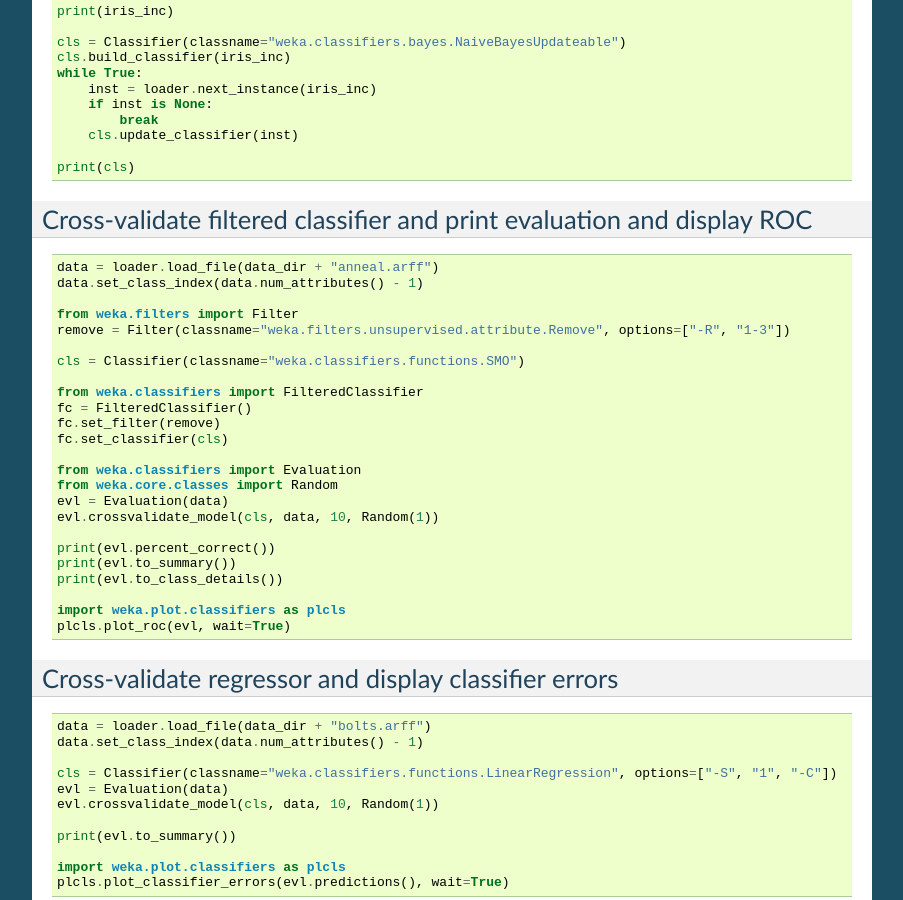
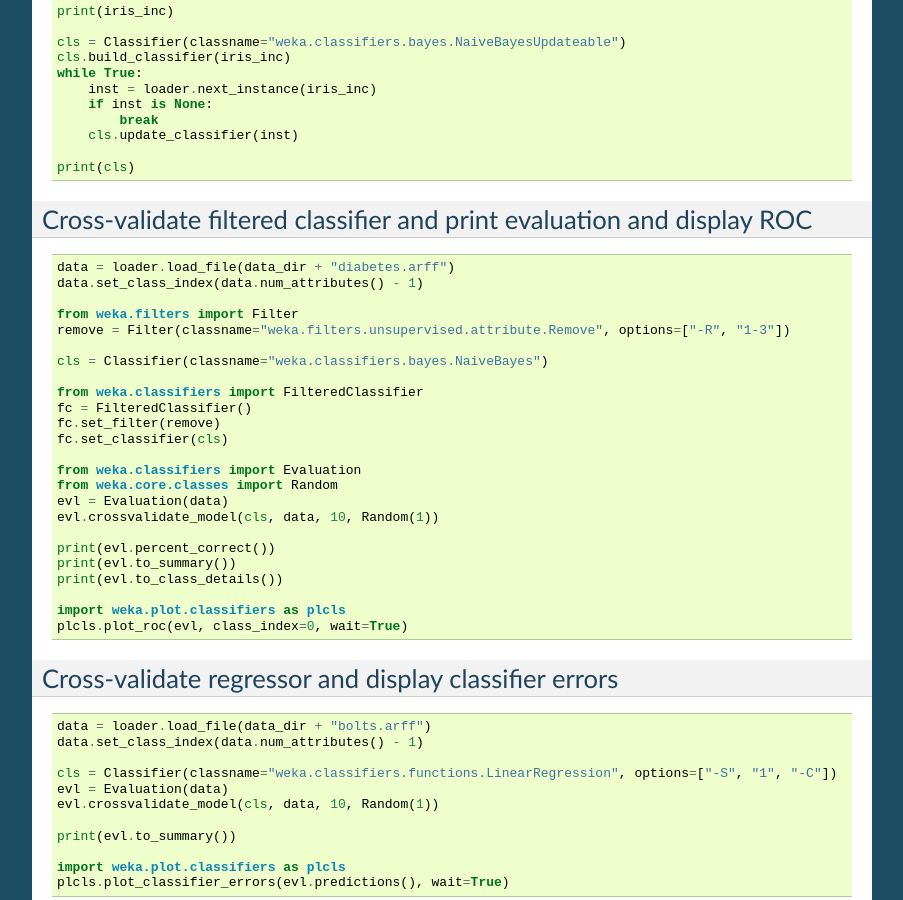
Before and after one commit to fracpete/python-weka-wrapper, a Sphinx documentation site: the page built from doc/source/examples.rst, in a window 1280 px wide and 900 px high, scrolled down 1030 px. Shown: the whole window, without its empty margins (198-1101 px from the left). Built offline with Sphinx 7.4.7, drawn with Linux system fonts in a browser that asks for light colours.

Commit message:
better example for producing a more interesting ROC curve

```diff
--- a/doc/source/examples.rst
+++ b/doc/source/examples.rst
@@ -87,13 +87,13 @@ Cross-validate filtered classifier and print evaluation and display ROC
 
 .. code-block:: python
 
-   data = loader.load_file(data_dir + "anneal.arff")
+   data = loader.load_file(data_dir + "diabetes.arff")
    data.set_class_index(data.num_attributes() - 1)
 
    from weka.filters import Filter
    remove = Filter(classname="weka.filters.unsupervised.attribute.Remove", options=["-R", "1-3"])
 
-   cls = Classifier(classname="weka.classifiers.functions.SMO")
+   cls = Classifier(classname="weka.classifiers.bayes.NaiveBayes")
 
    from weka.classifiers import FilteredClassifier
    fc = FilteredClassifier()
@@ -110,7 +110,7 @@ Cross-validate filtered classifier and print evaluation and display ROC
    print(evl.to_class_details())
 
    import weka.plot.classifiers as plcls
-   plcls.plot_roc(evl, wait=True)
+   plcls.plot_roc(evl, class_index=0, wait=True)
 
 
 Cross-validate regressor and display classifier errors
```
